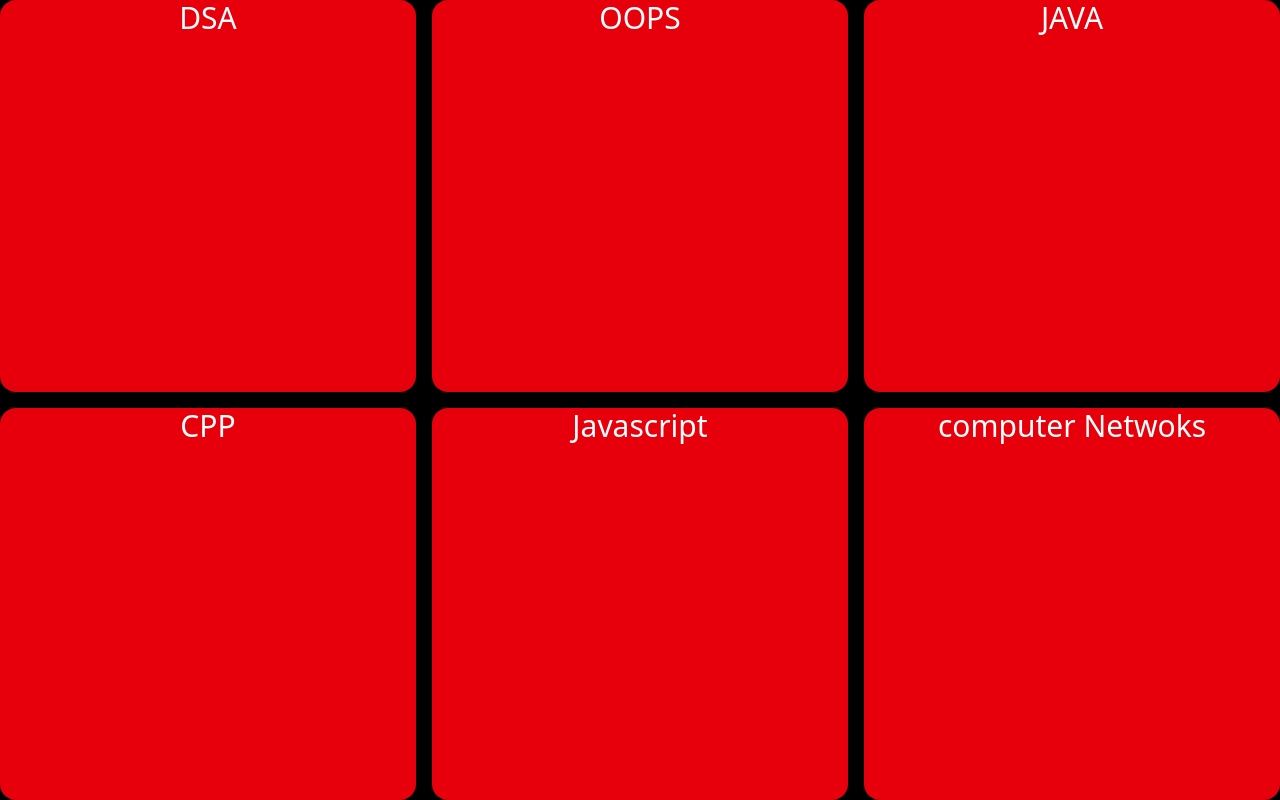
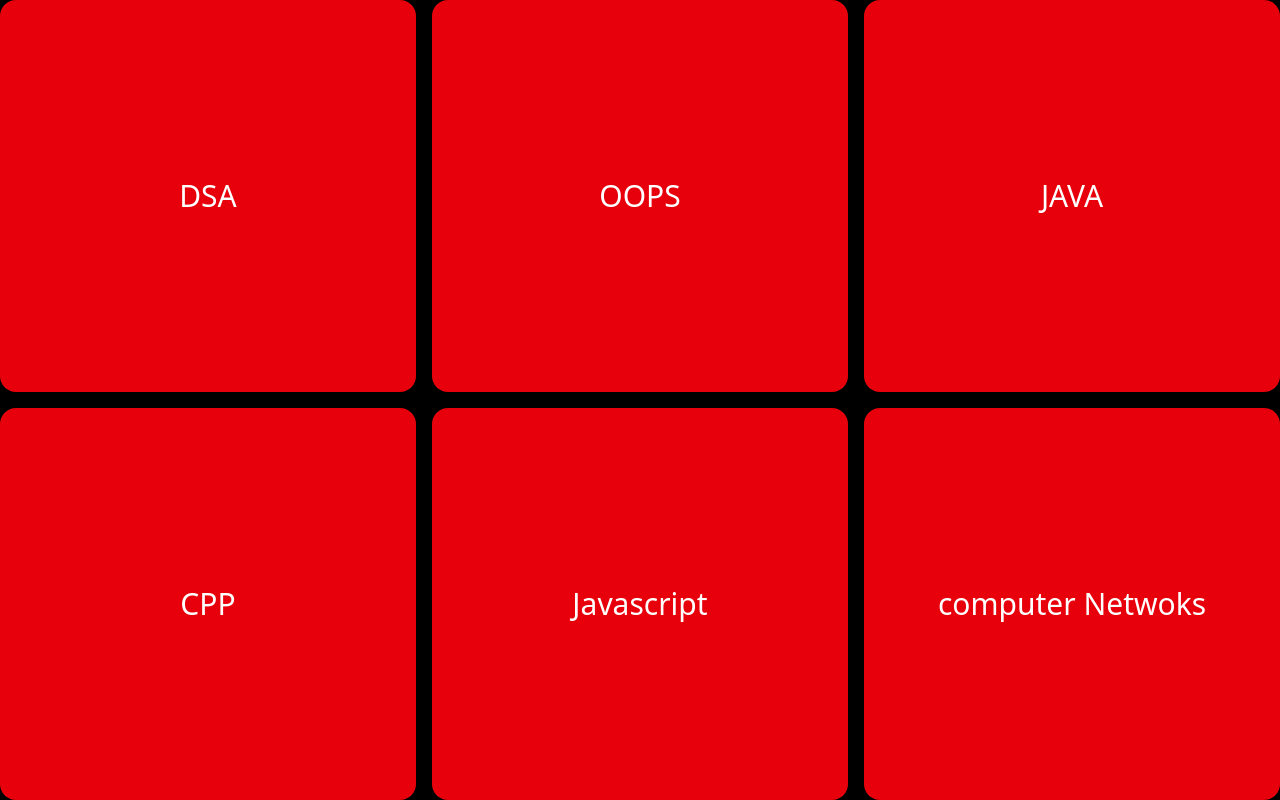
Before and after one commit to gulshank0/notes-hub, a React (Vite) app in the folder frontend/: page /branchIT in a window 1280 px wide. Built offline with nearby package versions, Linux system fonts and the light colour scheme.

Commit message:
Card components adde

```diff
--- a/frontend/src/components/ui/Card.jsx
+++ b/frontend/src/components/ui/Card.jsx
@@ -1,7 +1,7 @@
 
 export function Card(props) {
   return (
-  <div className="bg-red-600 rounded-2xl text-center " >
+  <div className="bg-red-600 rounded-2xl flex justify-center items-center  " >
     <h1>{props.title}</h1>
   </div>
 
```
